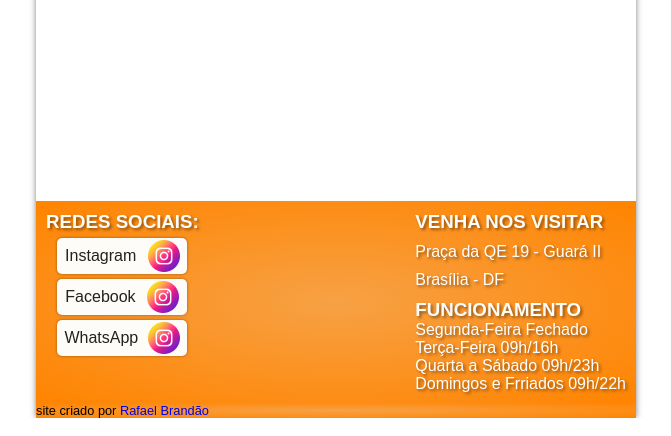
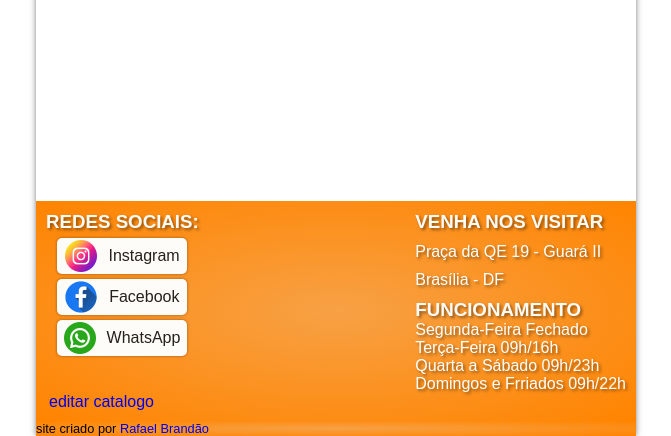
Before and after one commit to RafaelBrandaoS/Quiosque-do-Galego, a Flask app: page /finalizar in a window 1280 px wide. Shown: the part 587-1023 px from the top of the page, without its empty margins (304-975 px from the left). Run offline with Flask 3, Linux system fonts and the light colour scheme.

Commit message:
detalhe na area finalizar

```diff
--- a/templates/finalizar.html
+++ b/templates/finalizar.html
@@ -75,9 +75,9 @@
     <footer>
         <div class="sociais">
             <h3>REDES SOCIAIS:</h3>
-            <a href="#">Instagram <img src="../static/imagens/instagram.png" alt="social"></a>
-            <a href="#">Facebook <img src="../static/imagens/instagram.png" alt="social"></a>
-            <a href="#">WhatsApp <img src="../static/imagens/instagram.png" alt="social"></a>
+            <a href="https://www.instagram.com/quiosquedogalego/" target="_blank"><img src="../static/imagens/instagram.png" alt="social">Instagram</a>
+            <a href="https://www.facebook.com/quiosquedogalego/" target="_blank"><img src="../static/imagens/facebook.png" alt="social">Facebook</a>
+            <a href="https://wa.me/61993902741/" target="_blank"><img src="../static/imagens/whatsapp.png" alt="social">WhatsApp</a>
         </div>
         <div class="informacoes">
             <div class="endereco">
@@ -93,8 +93,11 @@
                 <p>Domingos e Frriados 09h/22h</p>
             </div>
         </div>
+        <div class="container-lnk-admin">
+            <a class="lnk-admin" href="{{ url_for('login') }}">editar catalogo</a>
+        </div>
     </footer>
-    <p class="creditos">site criado por <a href="#">Rafael Brandão</a></p>
+    <p class="creditos">site criado por <a href="https://wa.me/61991551963/" target="_blank">Rafael Brandão</a></p>
     <script src="{{ url_for('static', filename='js/finalizar.js') }}"></script>
 </body>
 </html>
```
